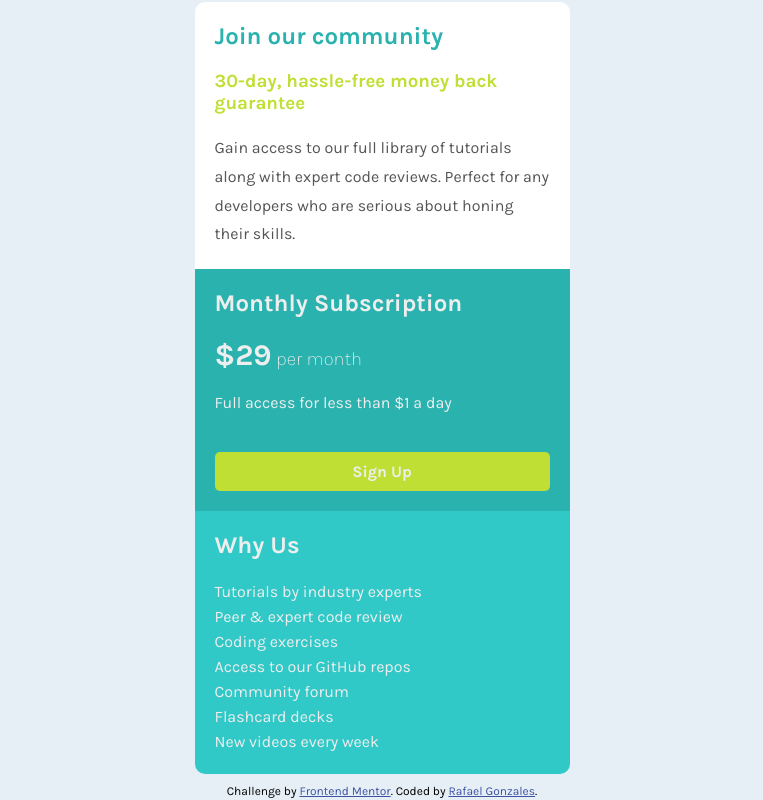
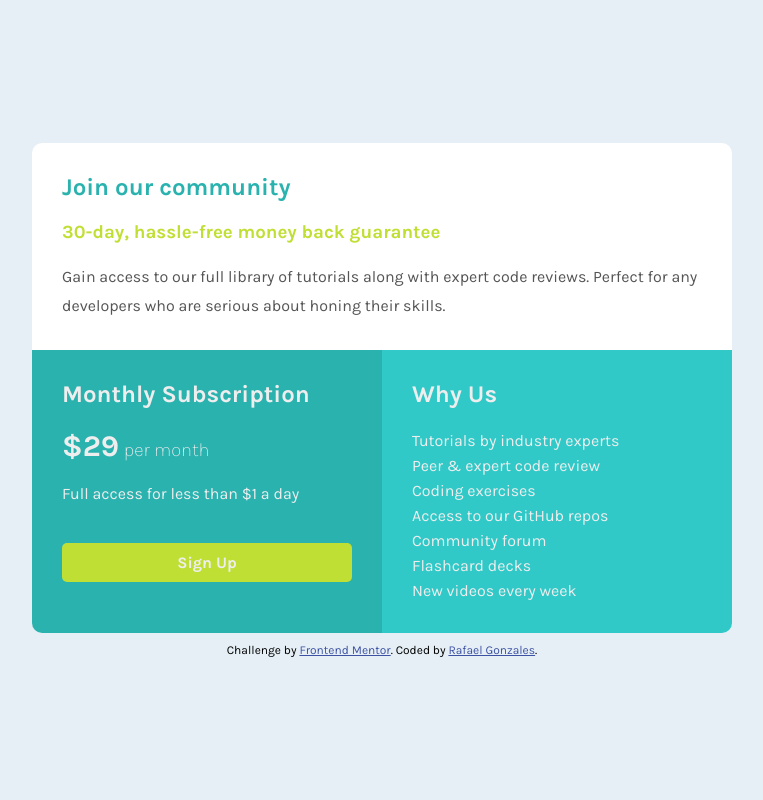
Before and after one commit to rafaelgonzales612/single-price-grid-component, a plain HTML site: page index.html in a window 1280 px wide. Shown: the whole page, without its empty margins (258-1021 px from the left). Drawn offline with Linux system fonts and the light colour scheme.

Commit message:
Update index.css

```diff
--- a/index.css
+++ b/index.css
@@ -53,8 +53,8 @@ body {
 }
 
 .cards {
-  min-width: 375px;
-  max-width: 375px;
+  min-width: 350px;
+  max-width: 350px;
   height: auto;
 }
 
@@ -168,3 +168,33 @@ body {
   position: absolute;
   white-space: nowrap;
 }
+
+@media only screen and (min-width: 600px) {
+  .cards {
+    display: flex;
+    flex-wrap: wrap;
+    min-width: 700px;
+    max-width: 700px;
+  }
+
+  .card-container {
+    padding: 3rem 3rem 1rem 3rem;
+  }
+
+  .card-1-container {
+    width: 100%;
+  }
+
+  .card-2-container,
+  .card-3-container {
+    width: 50%;
+  }
+
+  .card-2-container {
+    border-bottom-left-radius: 1rem;
+  }
+
+  .card-3-container {
+    border-bottom-left-radius: 0;
+  }
+}
```
